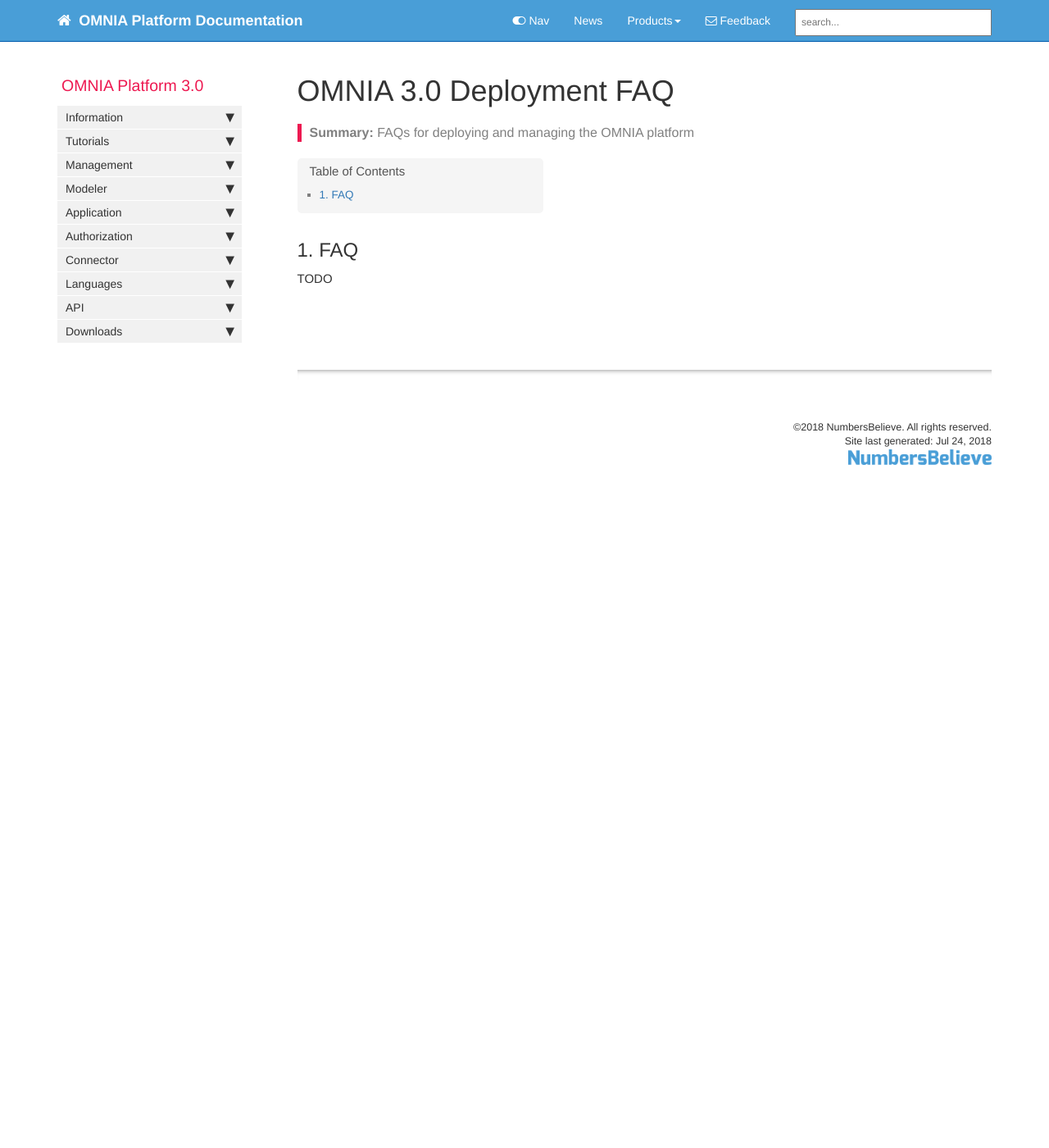
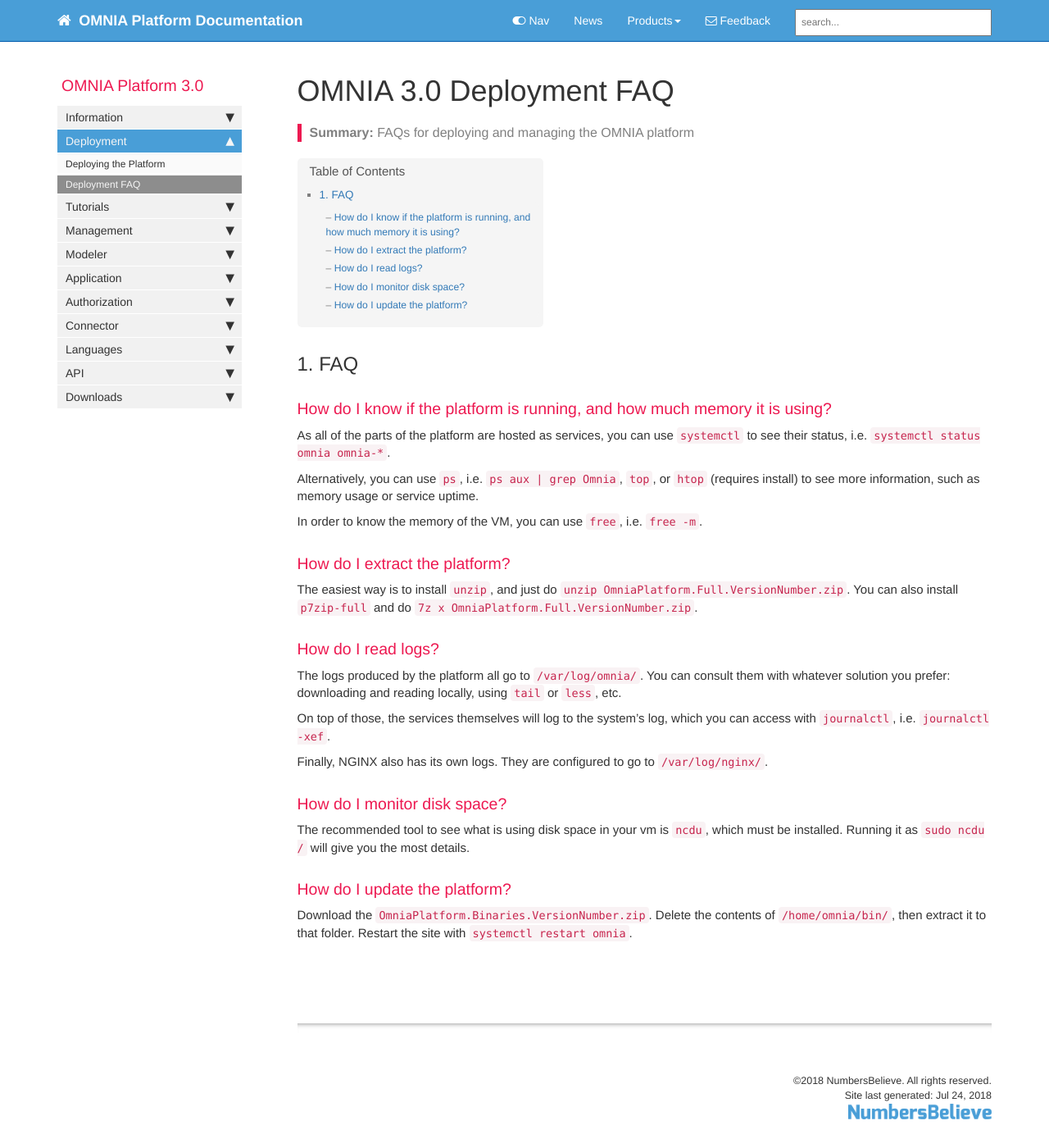
Before and after one commit to daniel8lopes/omnia3, a Jekyll site: the page built from docs/pages/omnia3/Deployment/omnia3_deploymentfaq.md, in a window 1280 px wide and 1400 px high. Shown: the whole window at 82% size. Built offline with Jekyll 4.4.1, drawn with Linux system fonts in a browser that asks for light colours; nearby versions of some CDN libraries; comment, search, counter and statistics services are not loaded.

Commit message:
Add deployment FAQ

```diff
--- a/docs/pages/omnia3/Deployment/omnia3_deploymentfaq.md
+++ b/docs/pages/omnia3/Deployment/omnia3_deploymentfaq.md
@@ -9,4 +9,29 @@ folder: omnia3
 
 ## 1. FAQ
 
-TODO
+### How do I know if the platform is running, and how much memory it is using?
+
+As all of the parts of the platform are hosted as services, you can use `systemctl` to see their status, i.e. `systemctl status omnia omnia-*`.
+
+Alternatively, you can use `ps`, i.e. `ps aux | grep Omnia`, `top`, or `htop` (requires install) to see more information, such as memory usage or service uptime.
+
+In order to know the memory of the VM, you can use `free`, i.e. `free -m`.
+
+### How do I extract the platform?
+
+The easiest way is to install `unzip`, and just do `unzip OmniaPlatform.Full.VersionNumber.zip`. You can also install `p7zip-full` and do `7z x OmniaPlatform.Full.VersionNumber.zip`.
+
+### How do I read logs?
+
+The logs produced by the platform all go to `/var/log/omnia/`. You can consult them with whatever solution you prefer: downloading and reading locally, using `tail` or `less`, etc.
+
+On top of those, the services themselves will log to the system's log, which you can access with `journalctl`, i.e. `journalctl -xef`.
+
+Finally, NGINX also has its own logs. They are configured to go to `/var/log/nginx/`.
+
+### How do I monitor disk space?
+
+The recommended tool to see what is using disk space in your vm is `ncdu`, which must be installed. Running it as `sudo ncdu /` will give you the most details.
+
+### How do I update the platform?
+Download the `OmniaPlatform.Binaries.VersionNumber.zip`. Delete the contents of `/home/omnia/bin/`, then extract it to that folder. Restart the site with `systemctl restart omnia`.
```
Also changed, not shown: docs/_data/sidebars/omnia3_sidebar.yml (+9 -2 lines).
